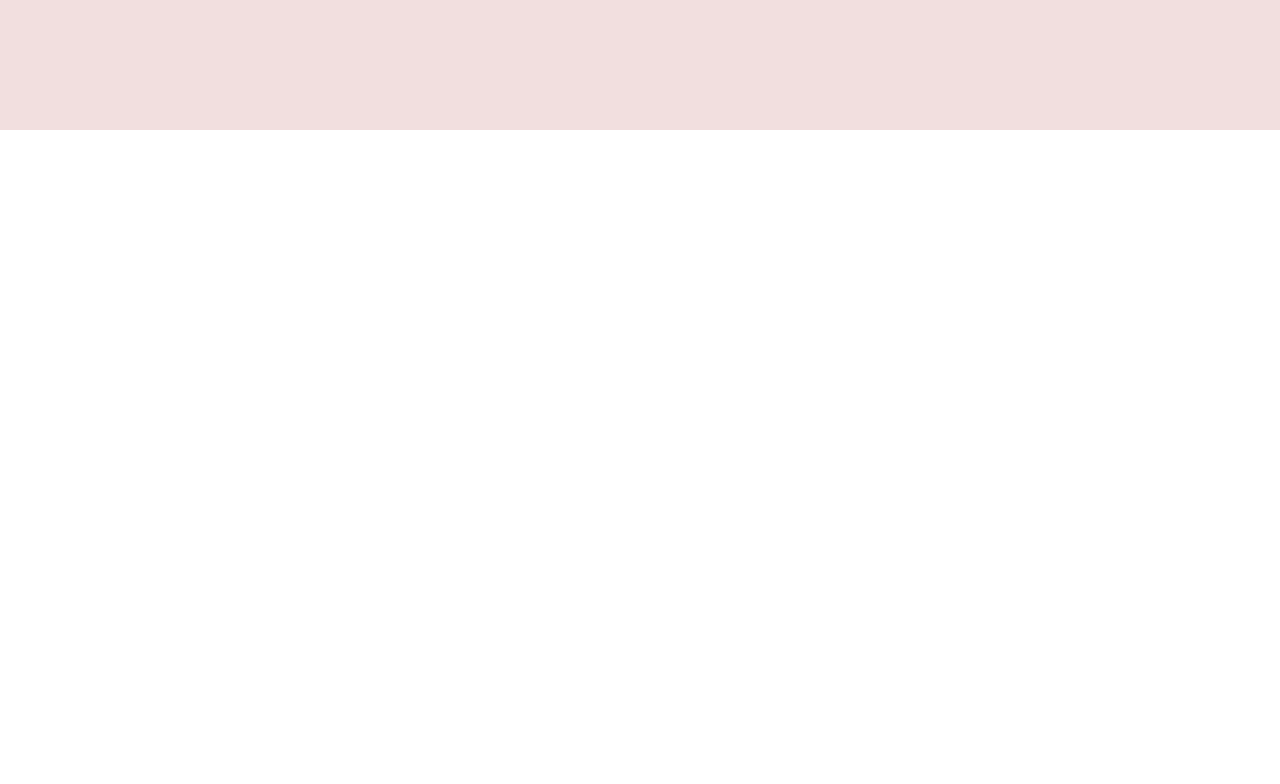
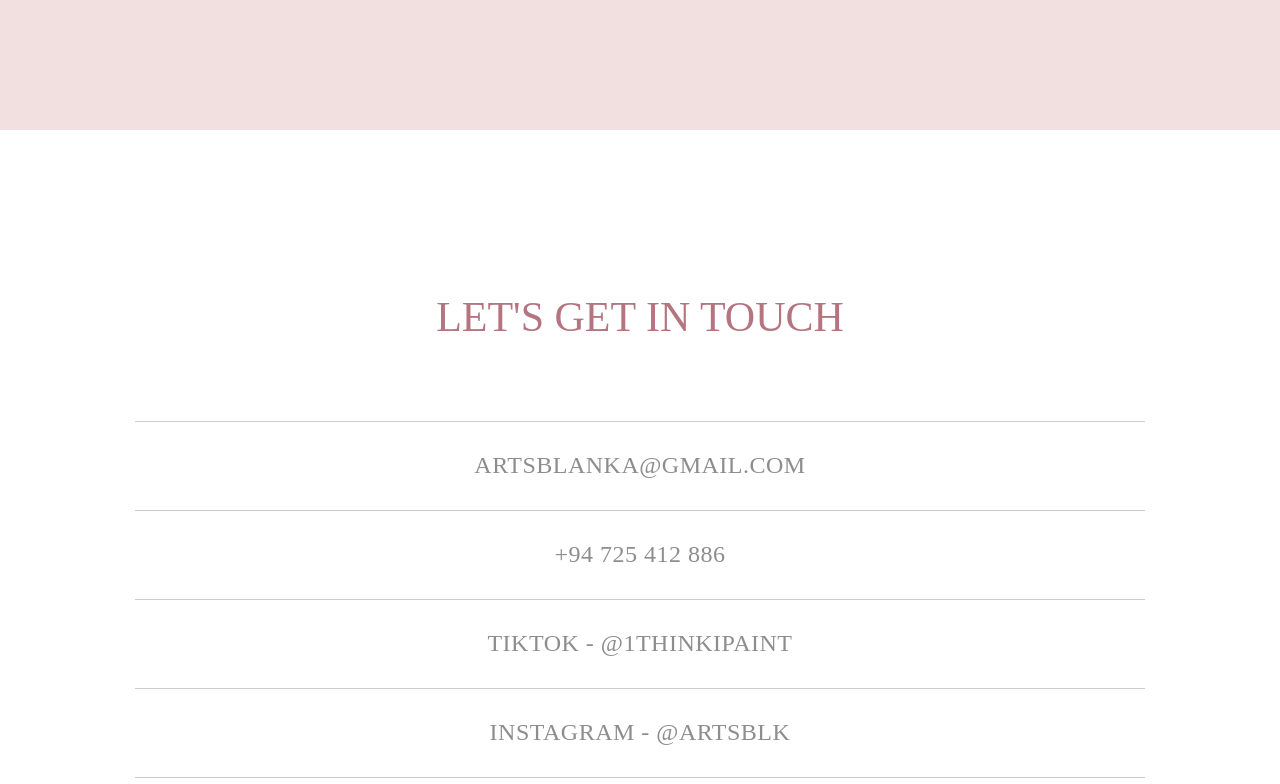
Before and after one commit to SandaliDisara/Artsb, a Next.js app: page / in a window 1280 px wide. Shown: the part 3603-4387 px from the top of the page. Before the commit the page ends 3733 px from the top, so only its background shows below. Built offline with nearby package versions, Linux system fonts and the light colour scheme; a web font is replaced by a local one.

Commit message:
create Contact section

```diff
--- /dev/null
+++ b/components/Contact.js
@@ -0,0 +1,15 @@
+import styles from '@/styles/contact.module.css';
+
+export default function ContactSection() {
+  return (
+    <section className={styles.section}>
+      <h2 className={styles.title}>LET'S GET IN TOUCH</h2>
+      <div className={styles.contactTable}>
+        <div className={styles.row}><p>ARTSBLANKA@GMAIL.COM</p></div>
+        <div className={styles.row}><p>+94 725 412 886</p></div>
+        <div className={styles.row}><p>TIKTOK - @1THINKIPAINT</p></div>
+        <div className={styles.row}><p>INSTAGRAM - @ARTSBLK</p></div>
+      </div>
+    </section>
+  );
+}
--- a/components/SelectedWork.js
+++ b/components/SelectedWork.js
@@ -5,7 +5,10 @@ export default function SelectedWork() {
     <section className={styles.section}>
     <h2 className={styles.title}>SELECTED WORK</h2>
     <p className={styles.description}>
-    A curated collection of the artist’s most compelling pieces, reflecting their evolving style and vision. These works blend surreal imagery, natural elements, and emotional depth, each one inviting quiet reflection and connection through symbolism and storytelling.
+    A curated collection of the artist’s most compelling pieces,
+    reflecting their evolving style and vision. These works blend
+    surreal imagery, natural elements, and emotional depth, each one
+    inviting quiet reflection and connection through symbolism and storytelling.
     </p>
     <div className={styles.imageGrid}>
       <img src="/images/avatar.png" alt="Art 1" />
--- a/pages/index.js
+++ b/pages/index.js
@@ -3,6 +3,7 @@ import HeroSection from '@/components/HeroSection';
 import TexturedSection from '@/components/TexturedSection';
 import SelectedWork from '@/components/SelectedWork';
 import AboutArtist from '@/components/AboutArtist';
+import Contact from '@/components/Contact';
 
 export default function Home() {
   return (
@@ -12,6 +13,7 @@ export default function Home() {
       <TexturedSection />
       <SelectedWork />
       <AboutArtist />
+      <Contact />
 
     </>
   );
--- /dev/null
+++ b/styles/contact.module.css
@@ -0,0 +1,43 @@
+.section {
+    padding: 8rem 8.4375rem;
+    background-color: #fff;
+    text-align: center;
+  }
+
+  .title {
+    font-family: 'Ginger', serif;
+    font-weight: 300;
+    font-size: 2.625rem;
+    color: #b57580;
+    margin-bottom: 5rem;
+  }
+
+  .contactTable {
+    display: flex;
+    flex-direction: column;
+    justify-content: space-between;
+    gap: 0;
+    border-top: 1px solid #ccc;
+    border-bottom: 1px solid #ccc;
+  }
+
+  .row {
+    height: 5.5rem;
+    display: flex;
+    align-items: center;
+    justify-content: center;
+    border-bottom: 1px solid #ccc;
+  }
+
+  .row:last-child {
+    border-bottom: none;
+  }
+
+  .row p {
+    margin: 0;
+    font-family: 'Ginger', serif;
+    font-size: 1.5rem;
+    text-transform: uppercase;
+    letter-spacing: 0.5px;
+    color: #8D8D8D;
+  }
```
